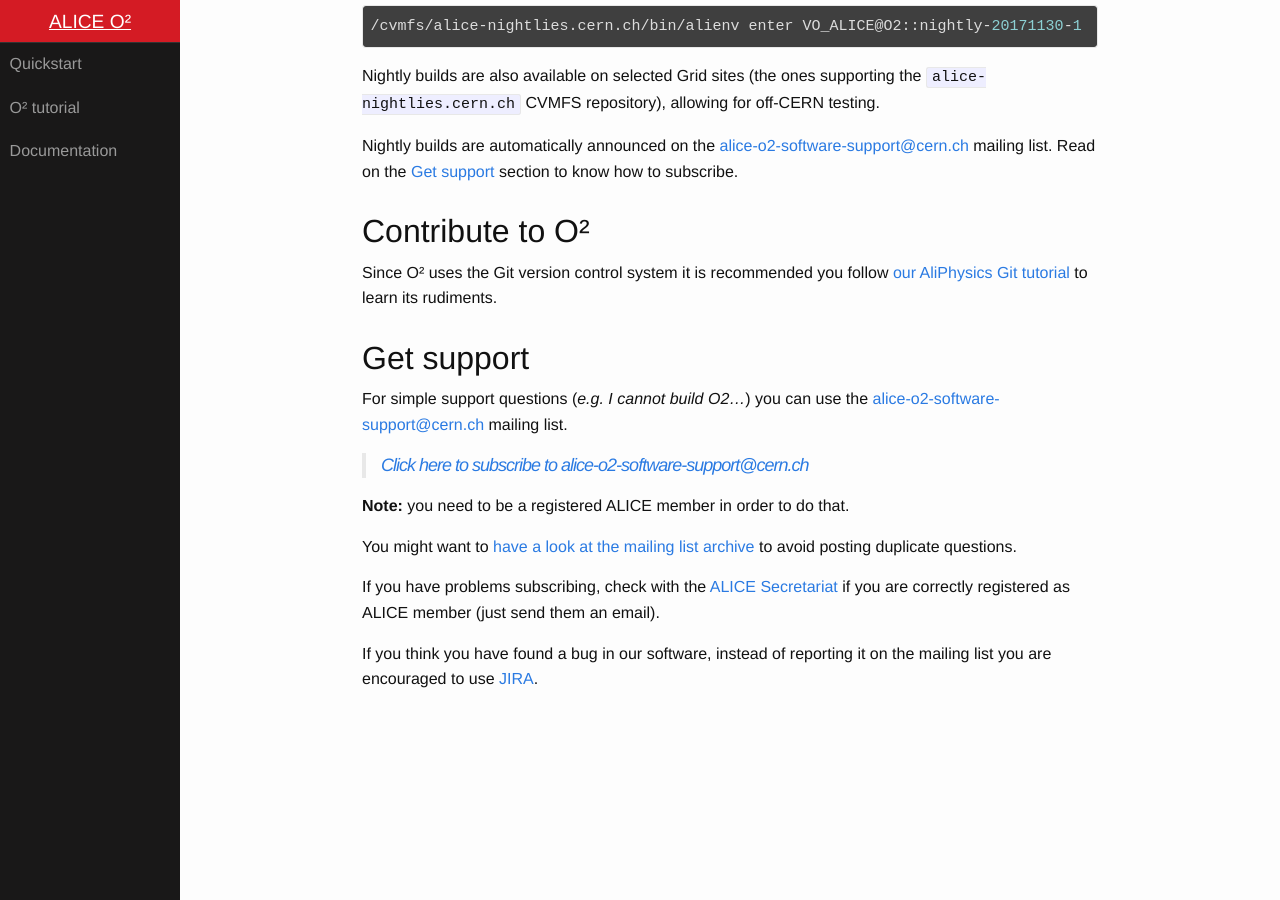
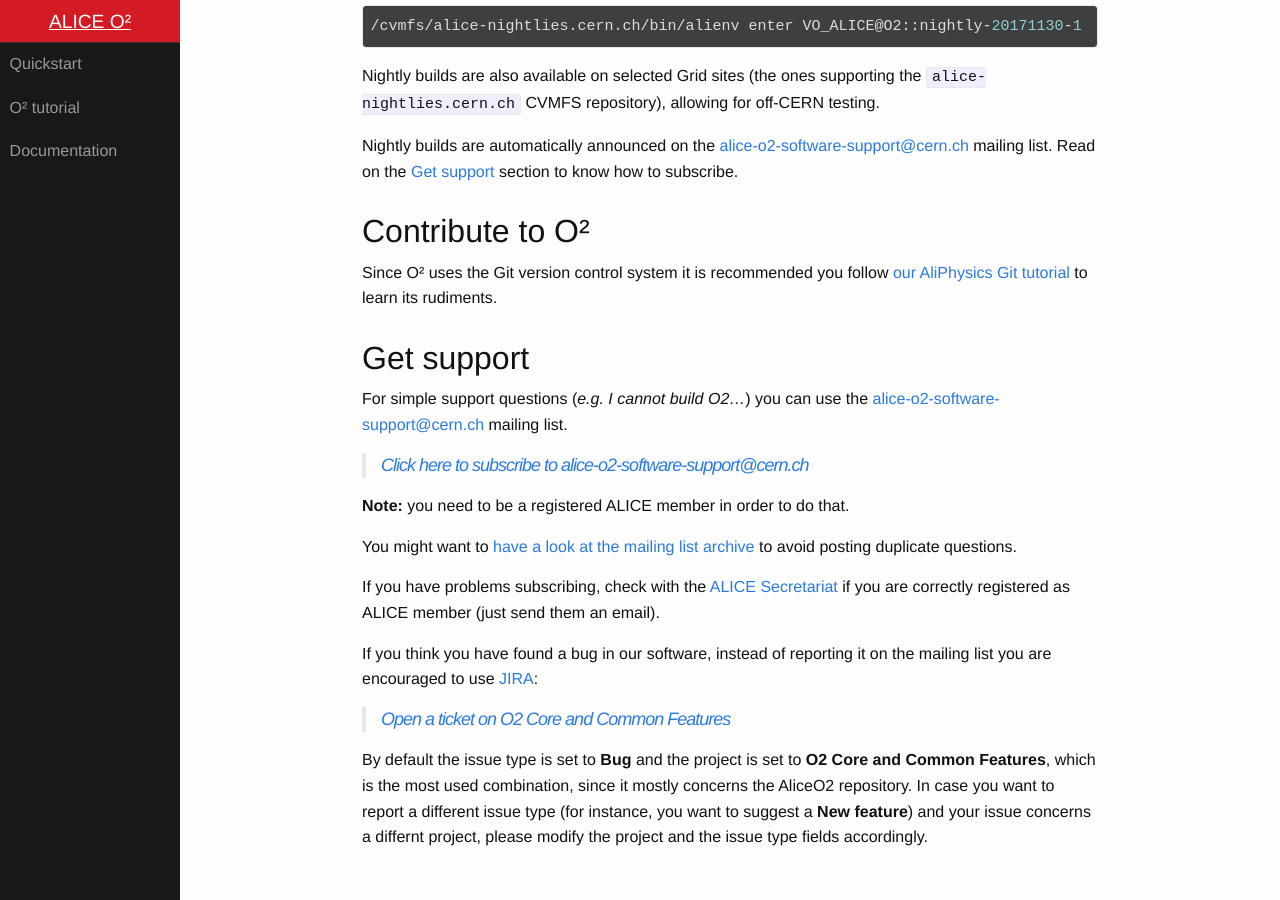
Before and after one commit to AliceO2Group/AliceO2Group.github.io, a Jekyll site: the page built from start.markdown, in a window 1280 px wide and 900 px high, scrolled down 630 px. Built offline with Jekyll 4.4.1, drawn with Linux system fonts in a browser that asks for light colours.

Commit message:
Add direct link to JIRA OCCF Bug
Thanks @Barthelemy

```diff
--- a/start.markdown
+++ b/start.markdown
@@ -63,4 +63,12 @@ If you have problems subscribing, check with the [ALICE Secretariat](mailto:alic
 if you are correctly registered as ALICE member (just send them an email).
 
 If you think you have found a bug in our software, instead of reporting it on the mailing list you
-are encouraged to use [JIRA](https://alice.its.cern.ch).
+are encouraged to use [JIRA](https://alice.its.cern.ch):
+
+> [Open a ticket on O2 Core and Common Features](https://alice.its.cern.ch/jira/secure/CreateIssue.jspa?pid=11201)
+
+By default the issue type is set to **Bug** and the project is set to **O2 Core and Common
+Features**, which is the most used combination, since it mostly concerns the AliceO2 repository. In
+case you want to report a different issue type (for instance, you want to suggest a **New feature**)
+and your issue concerns a differnt project, please modify the project and the issue type fields
+accordingly.
```
